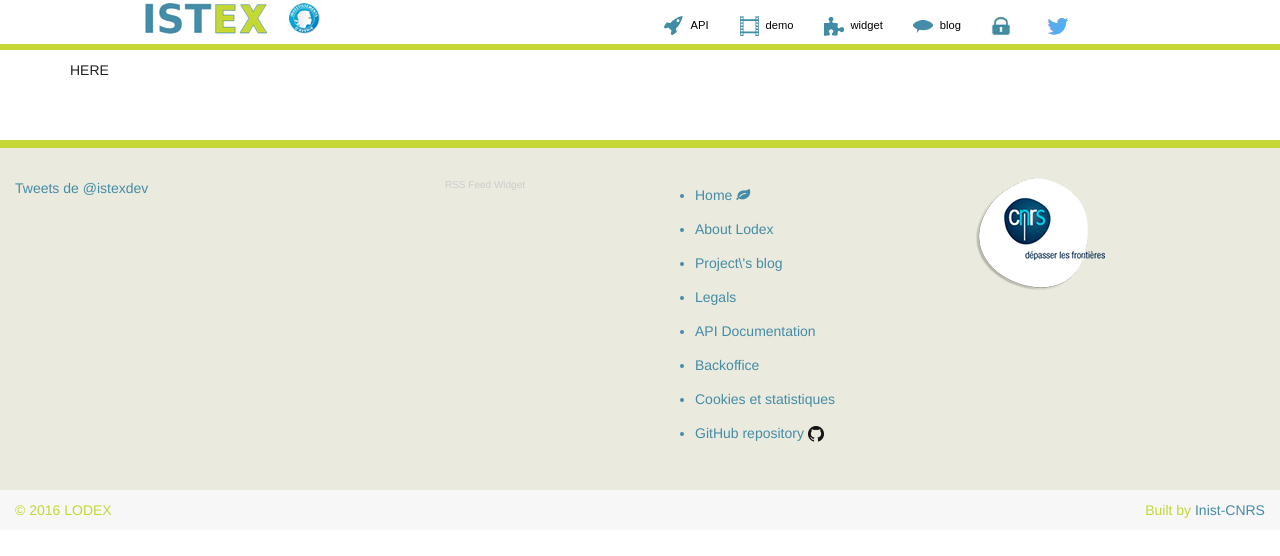
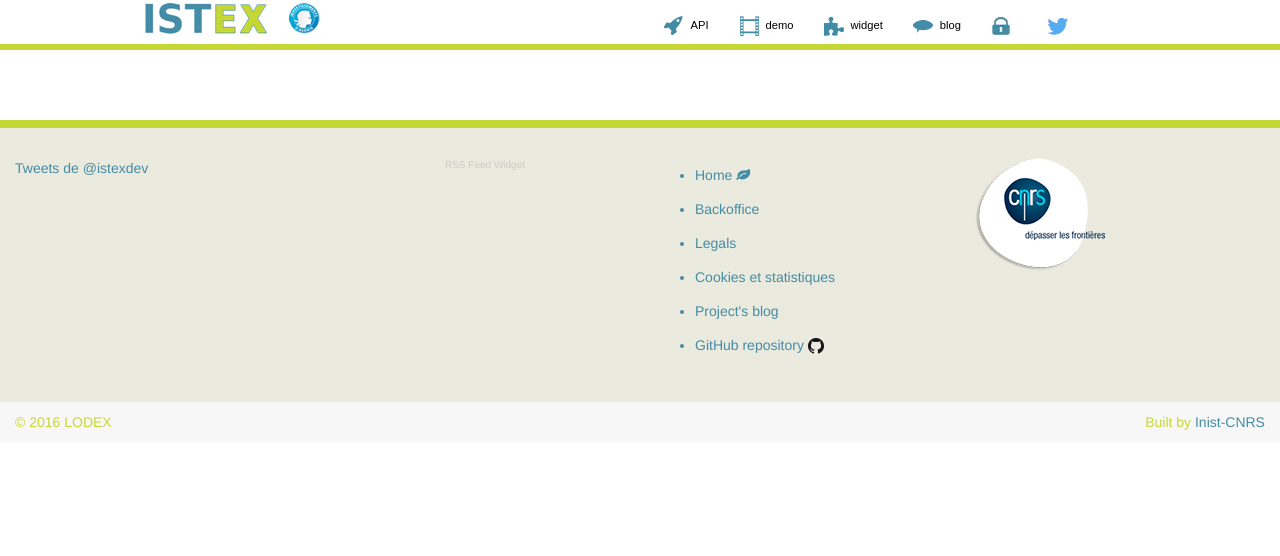
Before and after one commit to Inist-CNRS/lodex-themes, a plain HTML site: page ISTEX/index.html in a window 1280 px wide. Drawn offline with Linux system fonts and the light colour scheme; a script that the page names is missing.

Commit message:
fix admin url

```diff
--- a/ISTEX/index.html
+++ b/ISTEX/index.html
@@ -92,11 +92,7 @@
         </header>
 
         <div class="container" style="margin-top:10px;">
-          <div>
-            <div>
-              HERE
-            </div>
-          </div>
+          <div id="root"></div>
         </div>
 
         <footer id="footer" class="clearfix">
@@ -129,12 +125,10 @@
                             <div class="col-sm-6 col-md-3">
                                 <ul>
                                     <li>  <a href="/">Home <i class="fa fa-leaf" aria-hidden="true"></i> </a>  </li>
-                                    <li>  <a href="/about.html">About Lodex</a> </li>
-                                    <li>  <a href="http://lodex.inist.fr" target="_blank">Project\'s blog</a>  </li>
+                                    <li>  <a href="/admin">Backoffice</a> </li>
                                     <li>  <a href="/mention.html">Legals</a> </li>
-                                    <li>  <a href="/api-doc-rest.html">API Documentation</a> </li>
-                                    <li>  <a href="/backoffice.html">Backoffice</a> </li>
                                     <li>  <a href="/cookies.html">Cookies et statistiques</a> </li>
+                                    <li>  <a href="http://lodex.inist.fr" target="_blank">Project's blog</a>  </li>
                                     <li>  <a href="https://github.com/Inist-CNRS/lodex" title="Fork me on GitHub" target="_blank">GitHub repository <img src="/assets/img/GitHub-Mark-32px.png" height="16"></a></li>
                                 </ul>
                             </div>
```
